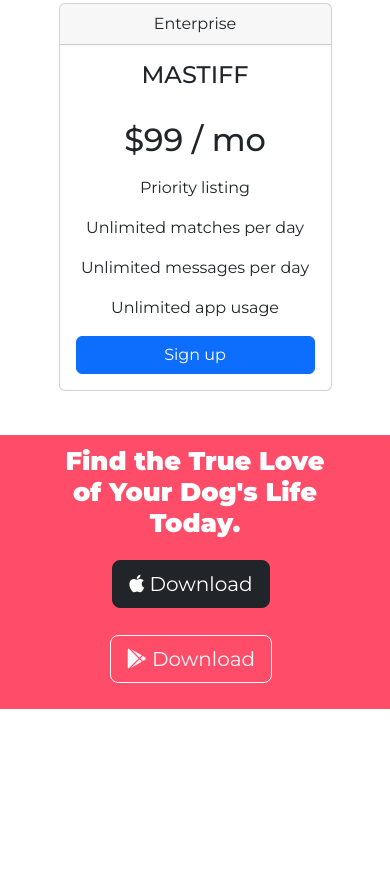
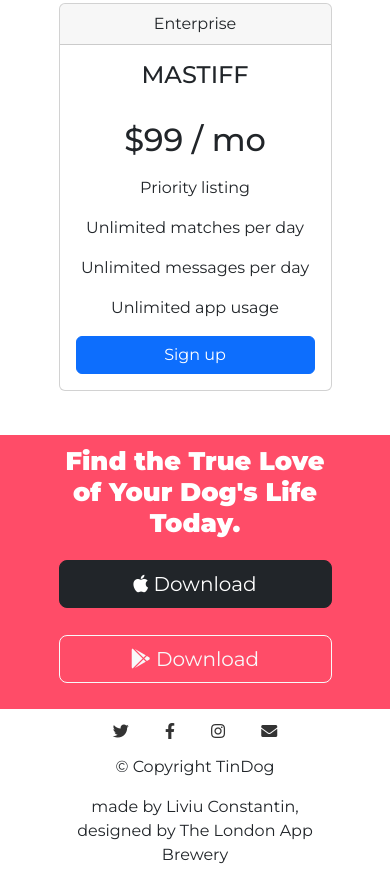
Before and after one commit to ConstantinLiviu/The-Complete-2022-Web-Development-Bootcamp, a plain HTML site: page Section 4 - TinDog/index.html in a window 390 px wide. Shown: the part 3383-4266 px from the top of the page. Before the commit the page ends 4092 px from the top, so only its background shows below. Drawn offline with nearby package versions, Linux system fonts and the light colour scheme.

Commit message:
footer section completed, media queries updated

```diff
--- a/Section 4 - TinDog/css/styles.css
+++ b/Section 4 - TinDog/css/styles.css
@@ -119,7 +119,7 @@ body {
 
 .carousel-item img {
   border-radius: 50%;
-  width: 50%;
+  width: 20%;
   margin: 2rem auto 1rem;
 }
 
@@ -174,6 +174,17 @@ body {
   font-family: "Montserrat", sans-serif;
 }
 
+/* FOOTER SECTION */
+
+#footer {
+  padding: 3% 15% 0;
+}
+
+.social-icons i {
+  margin: 0 1rem 1rem;
+  color: #333;
+}
+
 /* MEDIA QUERY */
 
 @media (max-width: 1400px) {
@@ -216,6 +227,9 @@ body {
     padding: 0;
     font-weight: 600;
   }
+  .carousel-item img {
+    width: 30%;
+  }
 }
 
 @media (max-width: 800px) {
@@ -240,4 +254,8 @@ body {
     padding: 0;
     font-weight: 600;
   }
+
+  #cta button {
+    width: 100%;
+  }
 }
--- a/Section 4 - TinDog/index.html
+++ b/Section 4 - TinDog/index.html
@@ -219,7 +219,22 @@
         Download
       </button>
     </section>
-    <section id="footer"></section>
+    <section id="footer" class="text-center container-fluid">
+      <div class="social-icons">
+        <a href="https://twitter.com/"><i class="fab fa-twitter"></i></a>
+        <a href="https://www.facebook.com/"
+          ><i class="fab fa-facebook-f"></i
+        ></a>
+        <a href="https://www.instagram.com/"
+          ><i class="fab fa-instagram"></i
+        ></a>
+        <a href="mailto:email@example.com"><i class="fas fa-envelope"></i></a>
+      </div>
+      <div class="absolute-footer">
+        <p>© Copyright TinDog</p>
+        <p>made by Liviu Constantin, designed by The London App Brewery</p>
+      </div>
+    </section>
     <!-- JavaScript Bundle with Popper -->
     <script
       src="https://cdn.jsdelivr.net/npm/bootstrap@5.2.1/dist/js/bootstrap.bundle.min.js"
```
